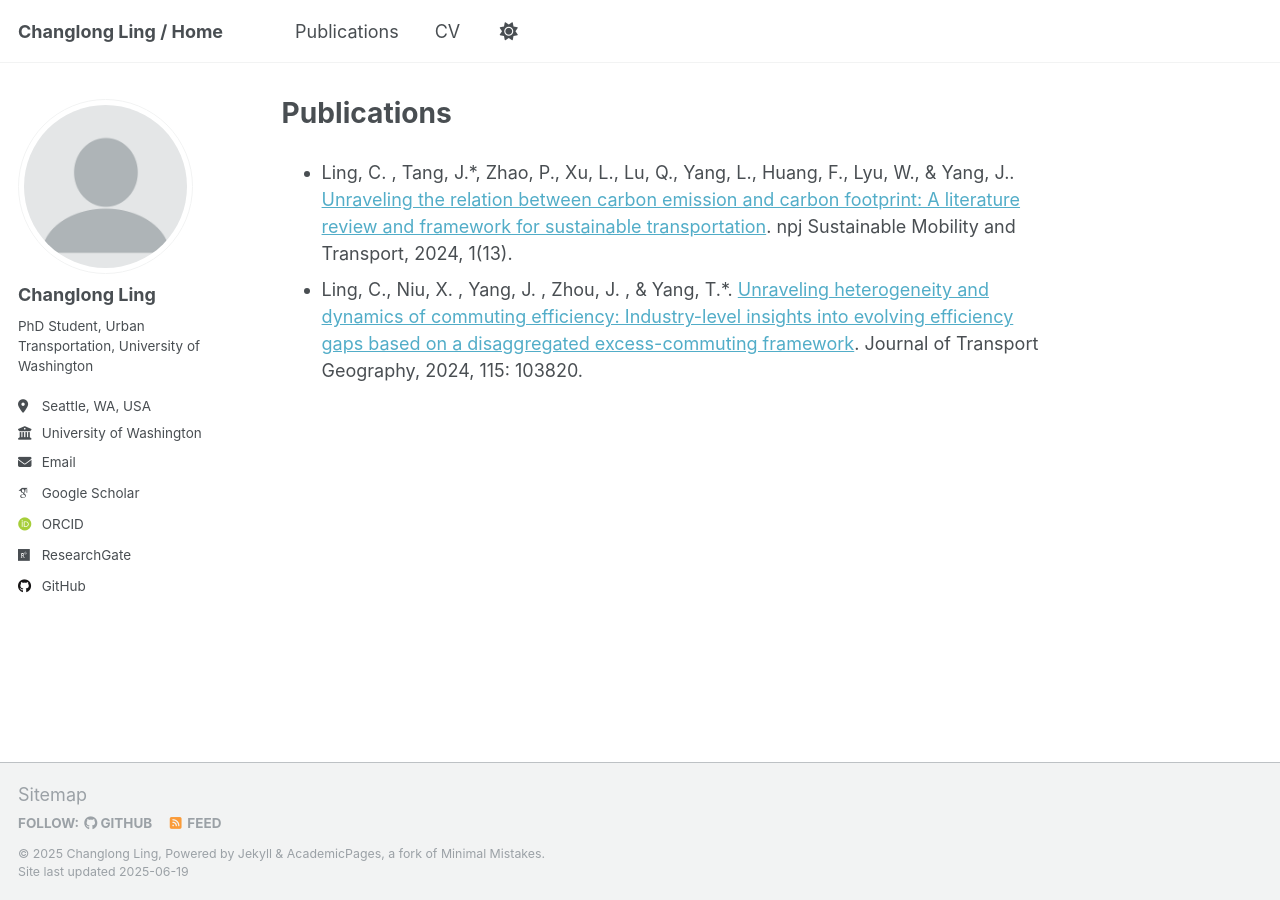
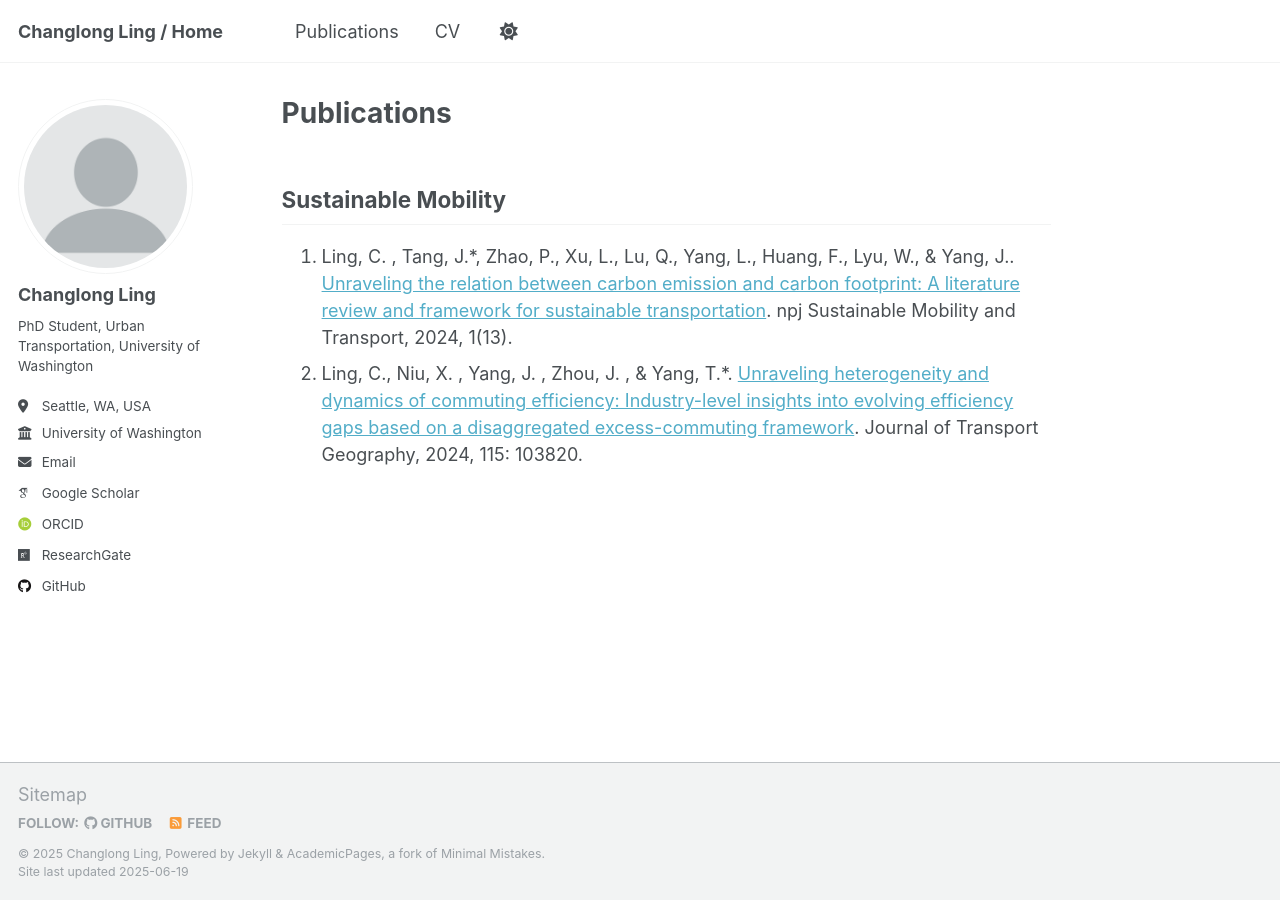
Before and after one commit to ChanglongLing/changlongling.github.io, a Jekyll site: the page built from _pages/publications.md, in a window 1280 px wide. Built offline with Jekyll 4.4.1, drawn with Linux system fonts in a browser that asks for light colours; some web fonts are replaced.

Commit message:
Update publications.md

```diff
--- a/_pages/publications.md
+++ b/_pages/publications.md
@@ -3,5 +3,7 @@ title: "Publications"
 permalink: /publications/
 ---
 
-- Ling, C. , Tang, J.*, Zhao, P., Xu, L., Lu, Q., Yang, L., Huang, F., Lyu, W., & Yang, J.. [Unraveling the relation between carbon emission and carbon footprint: A literature review and framework for sustainable transportation](https://doi.org/10.1038/s44333-024-00013-5). npj Sustainable Mobility and Transport, 2024, 1(13).
-- Ling, C., Niu, X. , Yang, J. , Zhou, J. , & Yang, T.*. [Unraveling heterogeneity and dynamics of commuting efficiency: Industry-level insights into evolving efficiency gaps based on a disaggregated excess-commuting framework](https://doi.org/10.1016/j.jtrangeo.2024.103820). Journal of Transport Geography, 2024, 115: 103820.
+Sustainable Mobility
+-----
+1. Ling, C. , Tang, J.*, Zhao, P., Xu, L., Lu, Q., Yang, L., Huang, F., Lyu, W., & Yang, J.. [Unraveling the relation between carbon emission and carbon footprint: A literature review and framework for sustainable transportation](https://doi.org/10.1038/s44333-024-00013-5). npj Sustainable Mobility and Transport, 2024, 1(13).
+1. Ling, C., Niu, X. , Yang, J. , Zhou, J. , & Yang, T.*. [Unraveling heterogeneity and dynamics of commuting efficiency: Industry-level insights into evolving efficiency gaps based on a disaggregated excess-commuting framework](https://doi.org/10.1016/j.jtrangeo.2024.103820). Journal of Transport Geography, 2024, 115: 103820.
```
